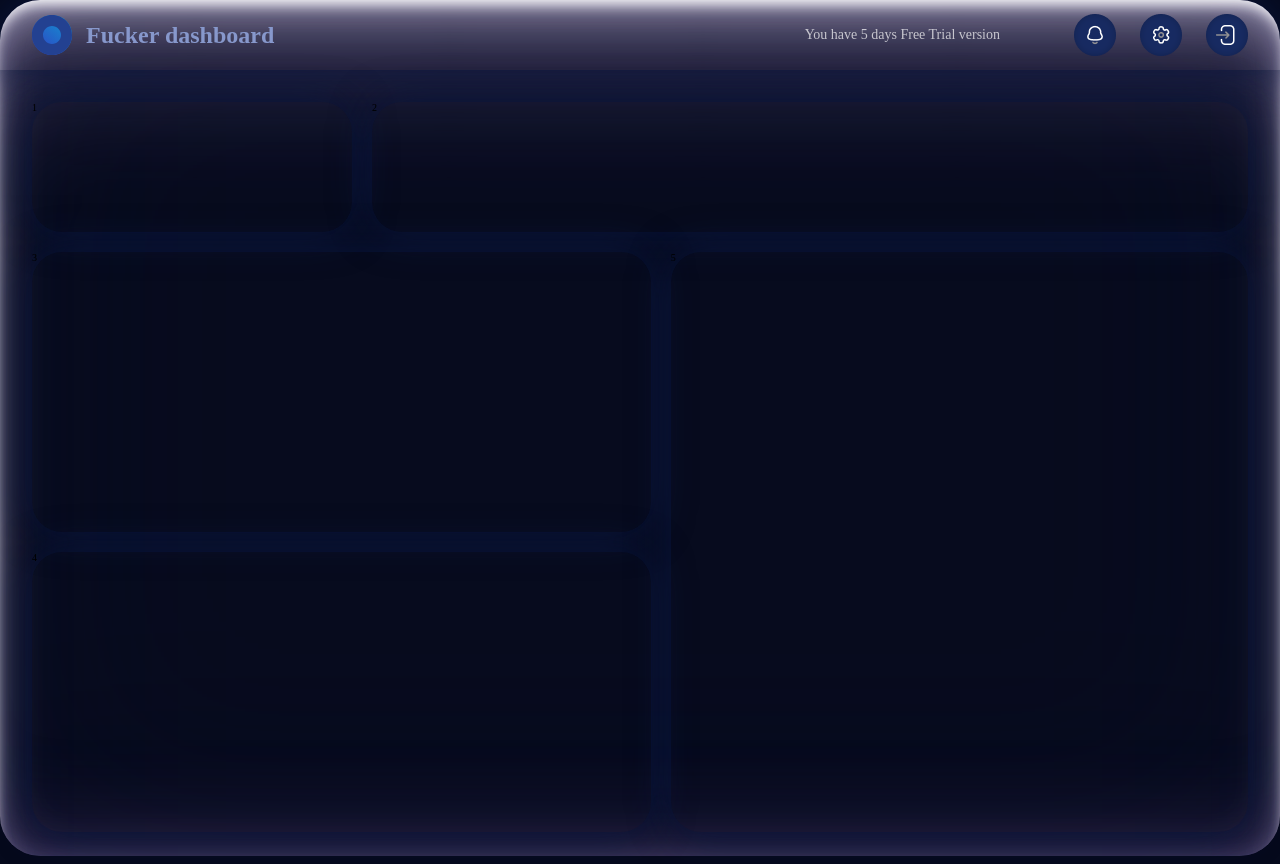
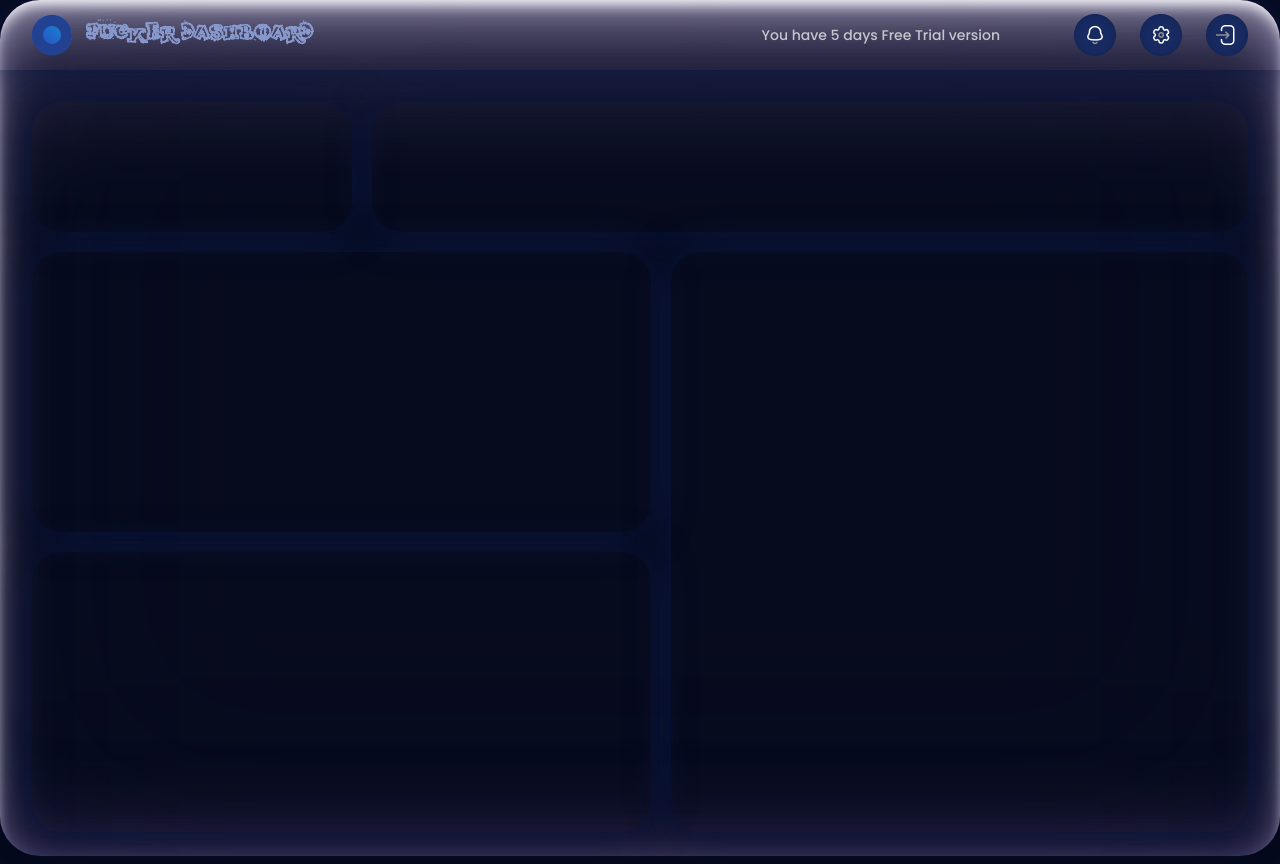
Before and after one commit to meysamminoo/Dashbord-Social, a plain HTML site: page index.html in a window 1280 px wide. Drawn offline with Linux system fonts and the light colour scheme.

Commit message:
add fonts to proje

```diff
--- a/index.html
+++ b/index.html
@@ -26,11 +26,11 @@
         </div>
       </header>
       <main class="content">
-        <section class="grid-item profile">1</section>
-        <section class="grid-item social">2</section>
-        <section class="grid-item sales">3</section>
-        <section class="grid-item revenume">4</section>
-        <section class="grid-item running-task">5</section>
+        <section class="grid-item profile"></section>
+        <section class="grid-item social"></section>
+        <section class="grid-item sales"></section>
+        <section class="grid-item revenume"></section>
+        <section class="grid-item running-task"></section>
       </main>
     </section>
   </body>
--- a/style.css
+++ b/style.css
@@ -1,3 +1,45 @@
+@font-face {
+  font-family: "MY TURTLE";
+  src: url(./fonts/MYTURTLE.TTF);
+  font-style: normal;
+  font-display: auto;
+}
+@font-face {
+  font-family: "Popins";
+  src: url(./fonts/Poppins-Medium.ttf);
+  font-style: normal;
+  font-display: auto;
+  font-weight: 500;
+}
+@font-face {
+  font-family: "Poor Story";
+  src: url(./fonts/PoorStory-Regular.ttf);
+  font-style: normal;
+  font-display: auto;
+  font-weight: 400;
+}
+@font-face {
+  font-family: "Mula";
+  src: url(./fonts/Mula-Regular.otf);
+  font-style: normal;
+  font-display: auto;
+  font-weight: 400;
+}
+@font-face {
+  font-family: "Mula";
+  src: url(./fonts/Mula-Medium.otf);
+  font-style: normal;
+  font-display: auto;
+  font-weight: 500;
+}
+@font-face {
+  font-family: "Mula";
+  src: url(./fonts/Mula-Black.otf);
+  font-style: normal;
+  font-display: auto;
+  font-weight: 700;
+}
+
 * {
   padding: 0;
   margin: 0;
@@ -67,6 +109,7 @@ body {
   font-size: 1.4rem;
   line-height: 2.4rem;
   font-weight: 500;
+  font-family: "Popins";
   color: rgba(255, 255, 255, 0.7);
 }
 .content {
```
Also changed, not shown: fonts/MYTURTLE.TTF (added), fonts/Mula-Black.otf (added), fonts/Mula-Medium.otf (added), fonts/Mula-Regular.otf (added), fonts/Poppins-Medium.ttf (added), fonts/Poppins-Regular.ttf (added), 1 other file.
